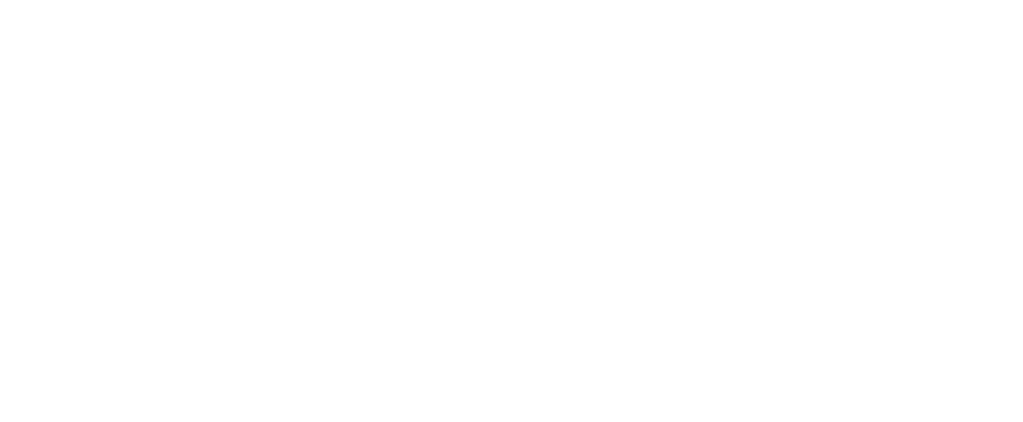
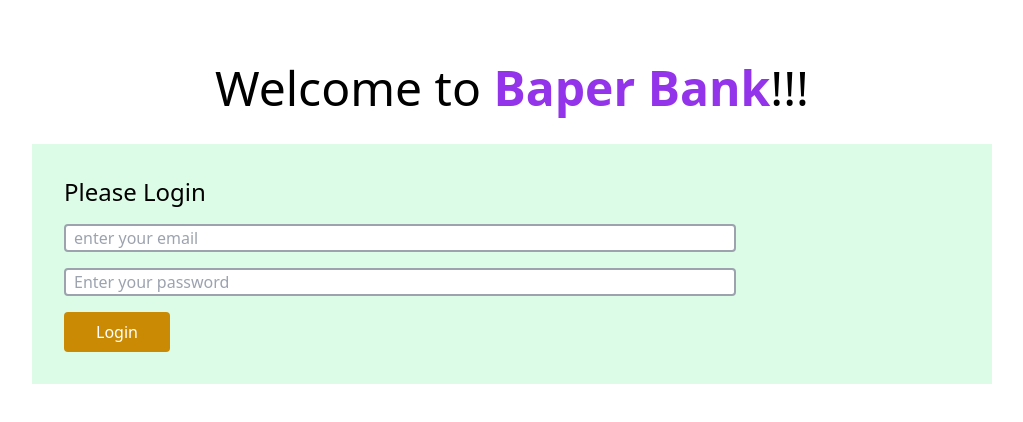
Before and after one commit to mdahsanulkabir/baper-bank, a plain HTML site: page index.html in a window 1280 px wide. Shown: the whole page, without its empty margins (128-1151 px from the left). Drawn offline with nearby package versions, Linux system fonts and the light colour scheme.

Commit message:
login form created

```diff
--- a/index.html
+++ b/index.html
@@ -4,9 +4,22 @@
     <meta charset="UTF-8">
     <meta http-equiv="X-UA-Compatible" content="IE=edge">
     <meta name="viewport" content="width=device-width, initial-scale=1.0">
-    <title>Document</title>
+    <title>Baper Bank</title>
+    <script src="https://cdn.tailwindcss.com"></script>
 </head>
 <body>
-
+    <header>
+        <h1 class="text-5xl text-center mt-16">Welcome to<span class="font-semibold text-purple-600"> Baper Bank</span>!!!</h1>
+    </header>
+    <main>
+        <section class="bg-green-100 w-3/4 mx-auto p-8 mt-8">
+            <h3 class="text-2xl mb-4">Please Login</h3>
+            <div>
+                <input class="border-2 border-gray-400 rounded block w-3/4 mb-4 px-2" type="text" name="" id="" placeholder="enter your email">
+                <input class="border-2 border-gray-400 rounded block w-3/4 mb-4 px-2" type="password" name="" id="" placeholder="Enter your password">
+                <button class="bg-yellow-600 px-8 py-2 rounded text-white font-medium">Login</button>
+            </div>
+        </section>
+    </main>
 </body>
 </html>
```
